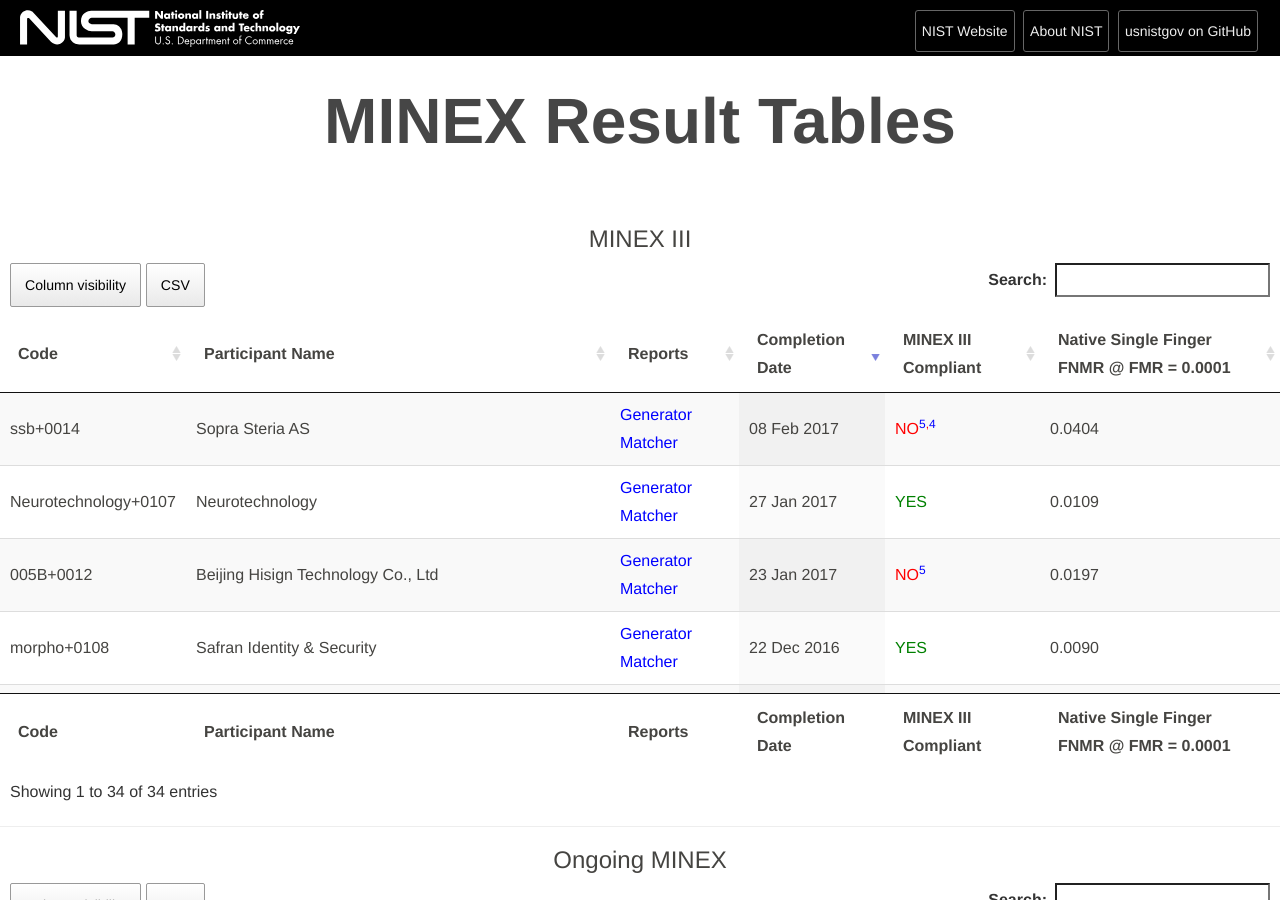
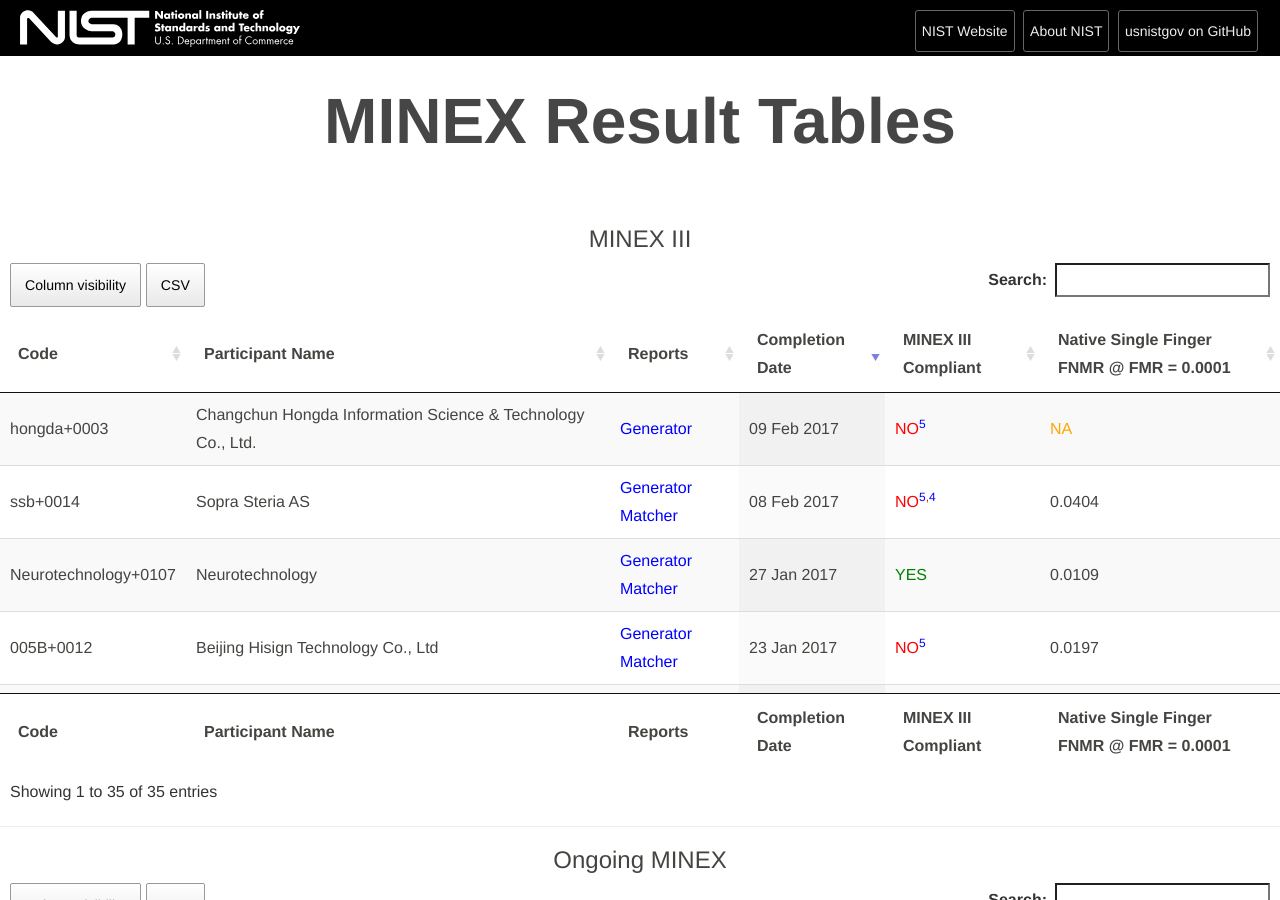
Before and after one commit to usnistgov/minex, a Jekyll site: the page built from results/tables/index.html, in a window 1280 px wide and 900 px high. Built offline with Jekyll 4.4.1, drawn with Linux system fonts in a browser that asks for light colours.

Commit message:
Added hondga+0003.

```diff
--- a/_includes/results/minexiii.html
+++ b/_includes/results/minexiii.html
@@ -384,6 +384,26 @@
 			<td class="minex_na">NA</td>
 		</tr>
 		<tr>
+			<td>hongda+0003</td>
+			<td>Changchun Hongda Information Science &amp; Technology Co., Ltd.</td>
+			<td><a href="http://nigos.nist.gov:8080/evaluations/minexiii/reportcards/hongda+0003_generator_report.pdf">Generator</a></td>
+			<td>02/09/2017</td>
+			<td class="minex_no">NO<a href="#5"><sup>5</sup></a></td>
+			<td class="minex_no">NO<a href="#5"><sup>5</sup></a></td>
+			<td class="minex_na">NA</td>
+			<td class="minex_na">NA</td>
+			<td class="minex_na">NA</td>
+			<td class="minex_no">NO<a href="#5"><sup>5</sup></a></td>
+			<td class="minex_na">NA</td>
+			<td class="minex_na">NA</td>
+			<td>0065</td>
+			<td>0003</td>
+			<td class="minex_na">NA</td>
+			<td class="minex_na">NA</td>
+			<td class="minex_na">NA</td>
+			<td class="minex_na">NA</td>
+		</tr>
+		<tr>
 			<td>id3tech+1250</td>
 			<td>id3 Technologies</td>
 			<td><a href="http://nigos.nist.gov:8080/evaluations/minexiii/reportcards/id3tech+1250_generator_report.pdf">Generator</a> <a href="http://nigos.nist.gov:8080/evaluations/minexiii/reportcards/id3tech+1250_matcher_report.pdf">Matcher</a></td>
```
